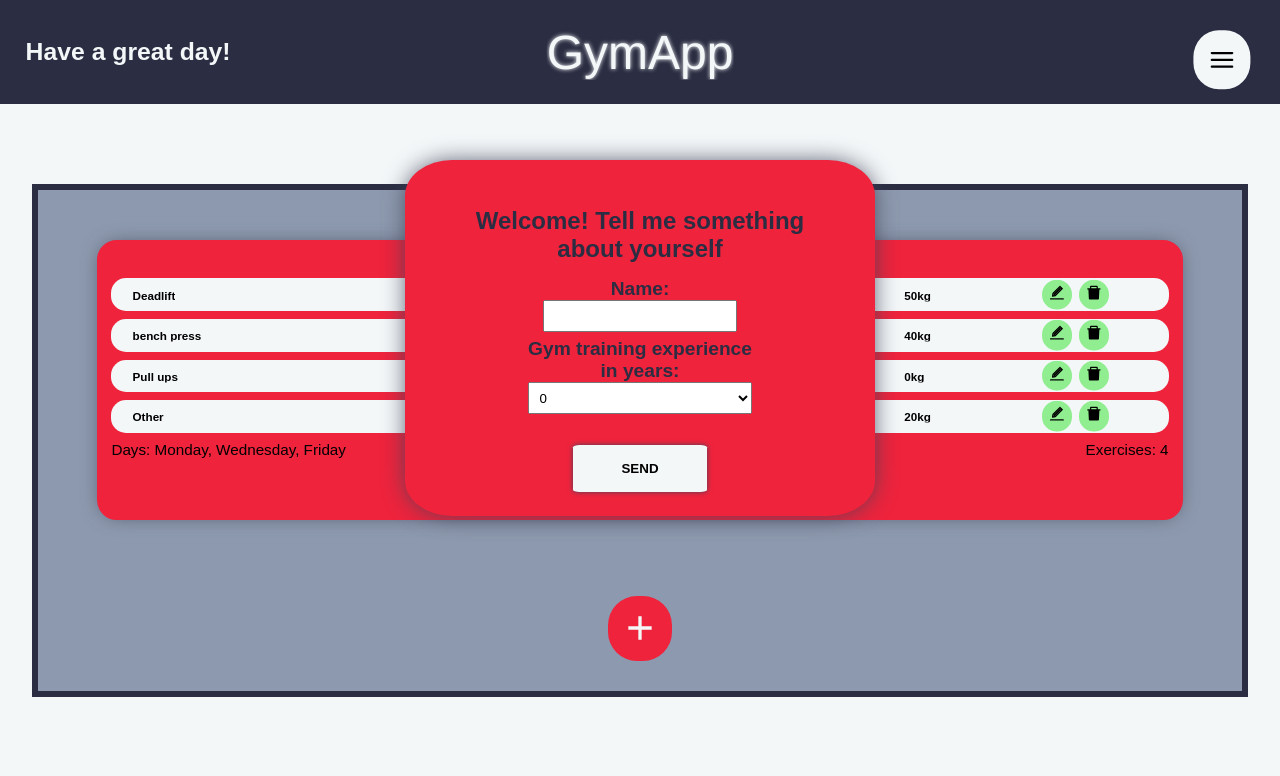
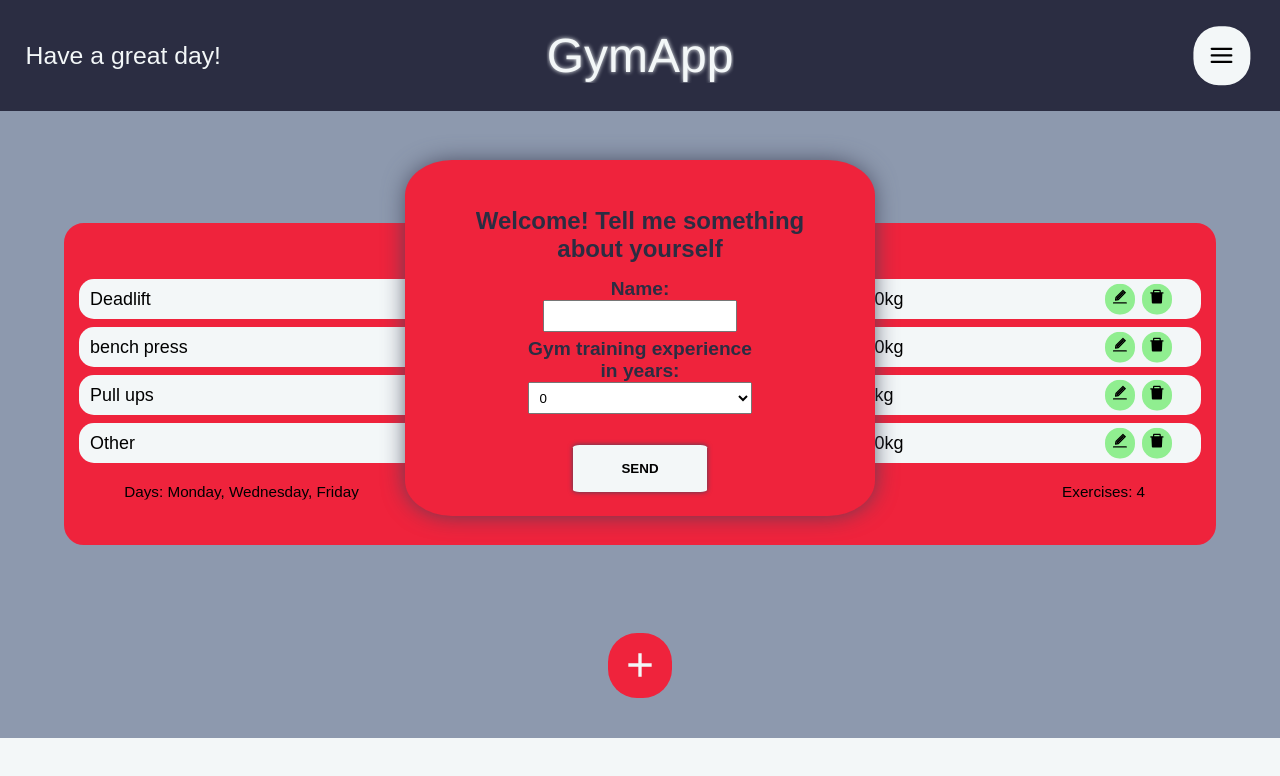
Before and after one commit to kacper51011/Gym-app-in-react, a React (Create React App) app: page /Workouts in a window 1280 px wide. Shown: the top 776 px of the page. Built offline with nearby package versions, Linux system fonts and the light colour scheme.

Commit message:
more styling

```diff
--- a/src/App.css
+++ b/src/App.css
@@ -90,14 +90,14 @@ body {
   display: flex;
   justify-content: space-between;
   align-items: center;
-  height: calc(8vh + 40px);
+  height: calc(4vw + 60px);
   background-color: var(--primary-color);
   color: #f3f7f8;
   width: 100vw;
 }
 .greeting {
   font-size: calc(1.7vw + 3px);
-  font-weight: 700;
+  font-weight: 500;
   margin-left: 2vw;
 }
 
@@ -115,8 +115,9 @@ body {
 .navbar {
   position: fixed;
   right: calc(4vw + 30px);
-  top: 7.5vh;
+  top: calc(2vw + 30px);
   width: calc(16vw + 30px);
+  padding: 0 0 2vh 0;
   min-height: 20vh;
   border-radius: 15%;
   border-top-right-radius: 0;
@@ -126,6 +127,7 @@ body {
   flex-basis: auto;
   background-color: var(--third-color);
   text-decoration: none;
+  z-index: 100;
 
 }
 
@@ -153,14 +155,14 @@ body {
   align-items: center;
   width: 100%;
   list-style-type: none;
-  padding: 1rem 1rem;
+  padding: 0.5rem 1rem;
   margin-top: 1vw;
   text-shadow: 0px 0px 2px var(--text-color);
   overflow: hidden;
 }
 .navbar--button {
   position: fixed;
-  top: 7.5vh;
+  top: calc(2vw + 30px);
   right: calc(3vw + 20px);
   width: calc(2.8vw + 25px);
   height: calc(3vw + 25px);
@@ -173,5 +175,5 @@ body {
   transform: translateY(-50%) translateX(50%);
   z-index: 100;
   cursor: pointer;
-  font-size: 1.7rem;
+  font-size: calc(1.5vw + 7px);
 }
--- a/src/Pages/home.js
+++ b/src/Pages/home.js
@@ -30,7 +30,7 @@ const Home = () => {
             <div className="card--image">
               <FaIcons.FaBookOpen />
             </div>
-            <div className="card--text">Create your exercise database!</div>
+            <div className="card--text">Save your favourite exercises!</div>
           </div>
         </div>
         <button className="image--button">
--- a/src/Pages/workouts.css
+++ b/src/Pages/workouts.css
@@ -14,55 +14,76 @@
     display: flex;
     flex-direction: column;
     align-items: center;
+    background-color: var(--second-color);
 
 }
 
 .workoutscontainer {
-    width: 95vw;
+    width: 100vw;
     min-height: 50vh;
     display: flex;
     flex-direction: column;
     justify-content: space-evenly;
-    padding: 30px;
+    padding: 0;
     align-items: center;
-    background-color: var(--second-color);
-    border: 0.5vw solid var(--primary-color);
     margin-top: 10vh;
     margin-bottom: 5vh;
 }
 
 .workoutitem {
-    margin: 2.5vh 0;
-    width: 95%;
+    margin: 2.5vw 0;
+    width: 90%;
     background-color: var(--third-color);
     border: 2px var(--third-color) solid;
-    min-height: 35vh;
-    padding: 0.5vw 1vw;
+    min-height: calc(17.5vw + 40px);
+    padding: 1vw 1vw 2.5vw 1vw;
     border-radius: 20px;
     text-align: center;
     display: flex;
     flex-direction: column;
-    box-shadow: 0px 0px 20px -6px rgba(66, 68, 90, 1);
 }
-.workoutitem > h3{
-    letter-spacing: 0.05vw;
+.workoutitem-name{
+    font-size: calc(1.5vw + 9px);
+    font-weight: bold;
 }
 
 .workoutitem--row{
-    display: flex;
-    flex-direction: row;
-    justify-content: space-between;
+    position: relative;
+    width: 100%;
     font-size: calc(0.8vw + 5px);
+    height: 5vh;
+    overflow: hidden;
+}
+.workoutitem--row-first{
+    position: absolute;
+    left: 2%;
+    top: 50%;
+    transform: translateY(-50%);
+    width: 25%;
+}
+
+.workoutitem--row-second{
+    position: absolute;
+    left: 50%;
+    top: 50%;
+    transform: translateX(-50%) translateY(-50%);
+
+}
+.workoutitem--row-third{
+    position: absolute;
+    right: 5%;
+    top: 50%;
+    transform: translateY(-50%);
 }
 .workoutExercises{
     position: relative;
     background-color: var(--text-color);
     height: calc(2vw + 7px);
-    padding: 1vh 1vw;
+    padding: 2.5vh 1vw;
     margin: 1vh 0;
     border-radius: 15px;
-    font-size: calc(0.6vw + 4px);
-    font-weight: 600;
+    font-size: calc(0.7vw + 9px);
+    font-weight: 500;
     font-family:Arial, Helvetica, sans-serif;
     overflow: hidden;
 
@@ -70,15 +91,15 @@
 
 }
 .workoutExercises > div > input{
-    font-size: calc(0.6vw + 4px);
+    font-size: calc(0.7vw + 9px);
     height: calc(2vw + 7px);
 
 }
 .exerciseFirstInput{
-    width: 15vw;
+    width: 20vw;
 }
 .exerciseSecondInput {
-    width: 2vw;
+    width: 5vw;
 }
 .exerciseThirdInput {
     width: 5vw;
@@ -89,7 +110,7 @@
 
 .workoutExercises-first{
     position: absolute;
-    left: 2%;
+    left: 1%;
     top: 50%;
     transform: translateY(-50%);
 }
@@ -102,20 +123,20 @@
 }
 .workoutExercises-third{
     position: absolute;
-    left: 55%;
+    left: 50%;
     top: 50%;
     transform: translateY(-50%);
 
 }
 .workoutExercises-fourth{
-    left: 75%;
+    left: 70%;
     position: absolute;
     top: 50%;
     transform: translateY(-50%);
 
 }
 .workoutExercises-fifth{
-    right: 5%;
+    right: 2%;
     position: absolute;
     top: 50%;
     transform: translateY(-50%);
--- a/src/workoutComponents/WorkoutExercises.js
+++ b/src/workoutComponents/WorkoutExercises.js
@@ -10,7 +10,7 @@ const WorkoutExercises = (props) => {
       {editMode && (
         <div className="workoutExercises">
           <div className="workoutExercises-first">
-            <label htmlFor="ExerciseName">Exercise:</label>
+            <label htmlFor="ExerciseName">Ex...:</label>
 
             <input
               type="text"
--- a/src/workoutComponents/WorkoutItem.js
+++ b/src/workoutComponents/WorkoutItem.js
@@ -3,13 +3,15 @@ import React from "react";
 const WorkoutItem = (props) => {
   return (
     <div className="workoutitem">
-      <h3>{props.workoutName}</h3>
+      <div className="workoutitem-name">{props.workoutName}</div>
 
       <div className="exercises--container">{props.children}</div>
       <div className="workoutitem--row">
-        <div>Days: {props.workoutDays}</div>
-        <div>Type:{props.workoutType}</div>
-        <div>Exercises: {props.children.length}</div>
+        <div className="workoutitem--row-first">Days: {props.workoutDays}</div>
+        <div className="workoutitem--row-second">Type:{props.workoutType}</div>
+        <div className="workoutitem--row-third">
+          Exercises: {props.children.length}
+        </div>
       </div>
     </div>
   );
```
